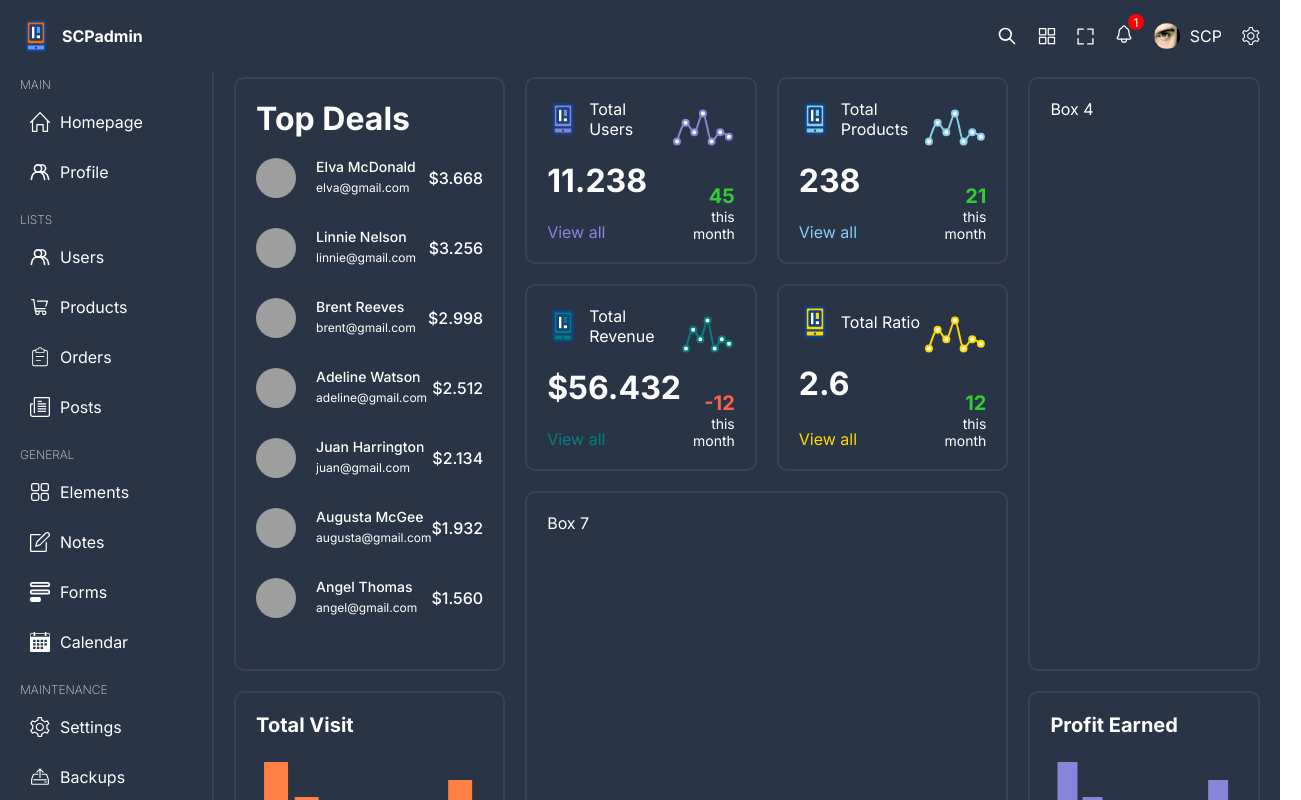
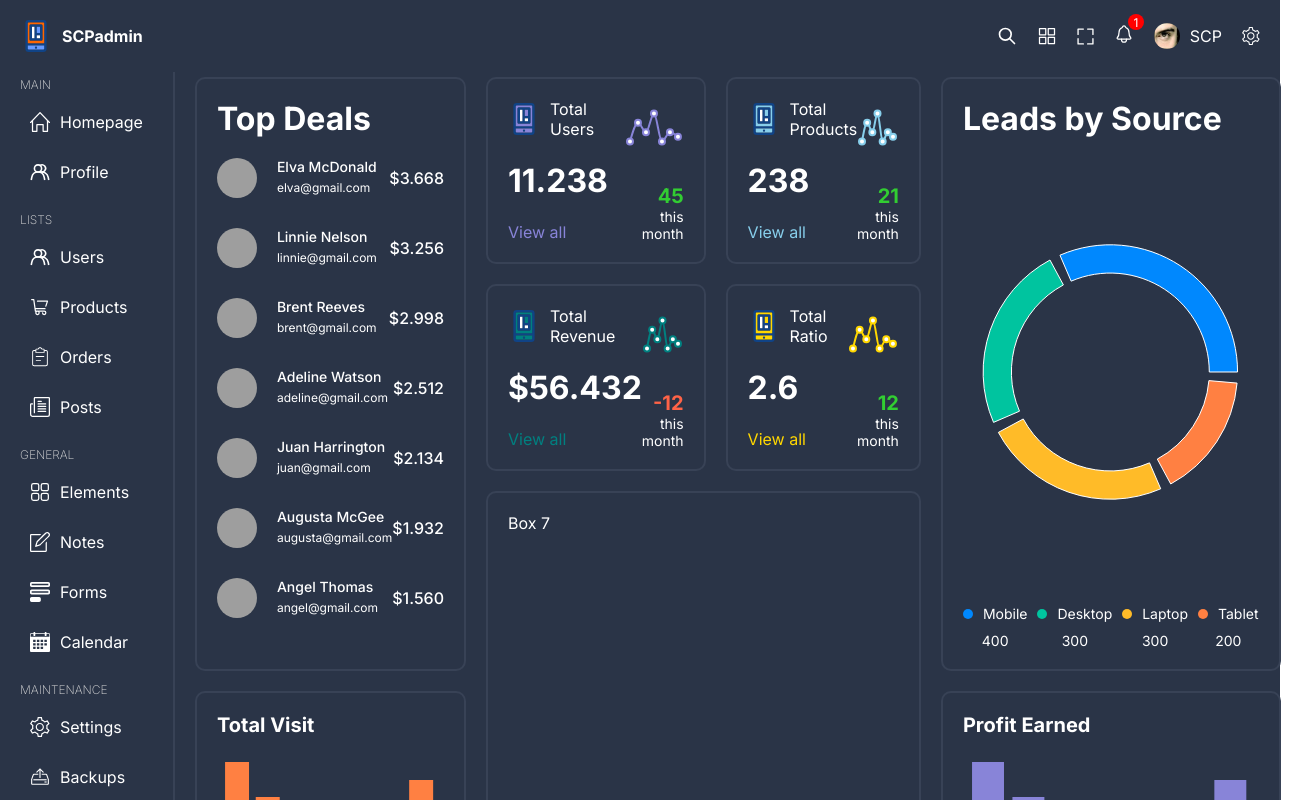
Before and after one commit to 4eJIoBeG/react-admin, a React (Vite) app: page / in a window 1280 px wide. Shown: the top 800 px of the page, 1301 px wide, since content can reach past the window. Built offline with nearby package versions, Linux system fonts and the light colour scheme; grey boxes are pictures that could not be loaded.

Commit message:
add pie chart

```diff
--- /dev/null
+++ b/src/components/pieChartBox/PieChartBox.tsx
@@ -0,0 +1,51 @@
+import { Cell, Pie, PieChart, ResponsiveContainer, Tooltip } from "recharts";
+import "./pieChartBox.scss";
+
+const data = [
+  { name: "Mobile", value: 400, color: "#0088FE" },
+  { name: "Desktop", value: 300, color: "#00C49F" },
+  { name: "Laptop", value: 300, color: "#FFBB28" },
+  { name: "Tablet", value: 200, color: "#FF8042" },
+];
+
+const PieChartBox = () => {
+  return (
+    <div className="pieChartBox">
+      <h1>Leads by Source</h1>
+      <div className="chart">
+        <ResponsiveContainer width="99%" height={300}>
+          <PieChart>
+            <Tooltip
+              contentStyle={{ background: "white", borderRadius: "5px" }}
+            />
+            <Pie
+              data={data}
+              innerRadius={"70%"}
+              outerRadius={"90%"}
+              fill="#8884d8"
+              paddingAngle={5}
+              dataKey="value"
+            >
+              {data.map((item) => (
+                <Cell key={item.name} fill={item.color} />
+              ))}
+            </Pie>
+          </PieChart>
+        </ResponsiveContainer>
+      </div>
+      <div className="options">
+        {data.map((item) => (
+          <div className="option" key={item.name}>
+            <div className="title">
+              <div className="dot" style={{ backgroundColor: item.color }} />
+              <span>{item.name}</span>
+            </div>
+            <span>{item.value}</span>
+          </div>
+        ))}
+      </div>
+    </div>
+  );
+};
+
+export default PieChartBox;
--- /dev/null
+++ b/src/components/pieChartBox/pieChartBox.scss
@@ -0,0 +1,40 @@
+.pieChartBox {
+  height: 100%;
+  display: flex;
+  flex-direction: column;
+  justify-content: space-between;
+
+  .chart {
+    display: flex;
+    align-items: center;
+    justify-content: center;
+    width: 100%;
+    height: 100%;
+  }
+
+  .options {
+    display: flex;
+    justify-content: space-between;
+    gap: 10px;
+    font-size: 14px;
+
+    .option {
+      display: flex;
+      flex-direction: column;
+      gap: 10px;
+      align-items: center;
+
+      .title {
+        display: flex;
+        gap: 10px;
+        align-items: center;
+
+        .dot {
+          width: 10px;
+          height: 10px;
+          border-radius: 50%;
+        }
+      }
+    }
+  }
+}
--- a/src/pages/home/Home.tsx
+++ b/src/pages/home/Home.tsx
@@ -1,5 +1,6 @@
 import BarChartBox from "../../components/barChartBox/BarChartBox";
 import ChartBox from "../../components/chartBox/ChartBox";
+import PieChartBox from "../../components/pieChartBox/PieChartBox";
 import TopBox from "../../components/topBox/TopBox";
 import {
   barChartBoxRevenue,
@@ -23,7 +24,9 @@ const Home = () => {
       <div className="box box3">
         <ChartBox {...chartBoxProduct} />
       </div>
-      <div className="box box4">Box 4</div>
+      <div className="box box4">
+        <PieChartBox />
+      </div>
       <div className="box box5">
         <ChartBox {...chartBoxRevenue} />
       </div>
```
